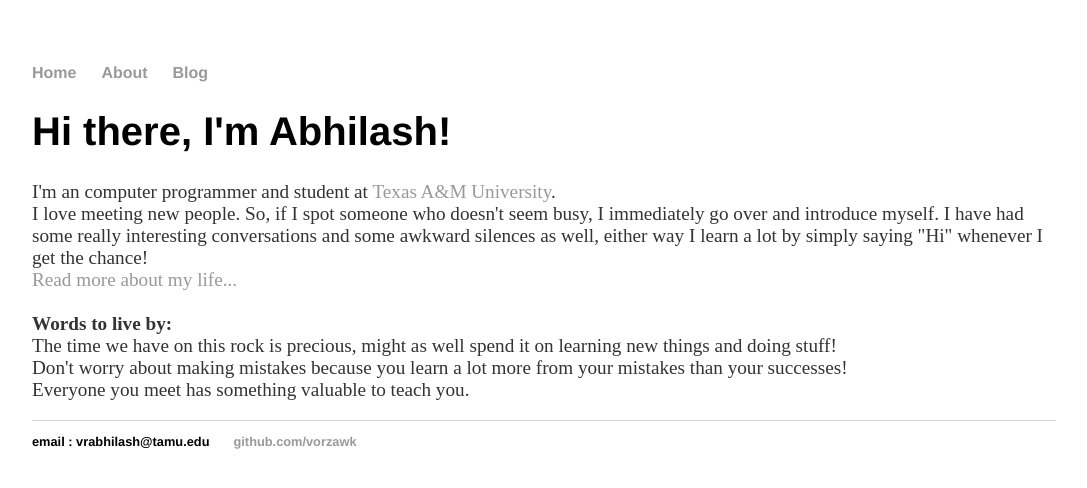
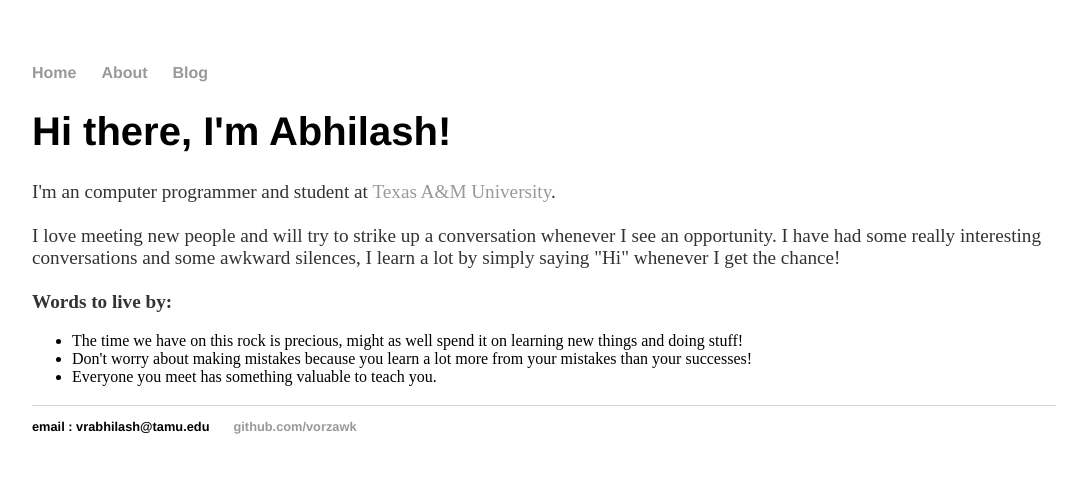
Before and after one commit to vorzawk/vorzawk.github.io, a Jekyll site: the page built from index.md, in a window 1280 px wide. Shown: the top 488 px of the page, without its empty margins (96-1183 px from the left). Built offline with Jekyll 4.4.1, drawn with Linux system fonts in a browser that asks for light colours.

Commit message:
minor improvements

```diff
--- a/index.md
+++ b/index.md
@@ -3,22 +3,20 @@
 # Edit theme's home layout instead if you wanna make some changes
 # See: https://jekyllrb.com/docs/themes/#overriding-theme-defaults
 layout: default
+title: Live to learn, Learn to grow
 ---
-<head>
-<title> Live to learn, Learn to grow </title>
-</head>
 <div class="blurb">
 <h1>Hi there, I'm Abhilash!</h1>
 <p>I'm an computer programmer and student at <a href="https://www.tamu.edu/">Texas A&M University</a>.
-<br>
-I love meeting new people.
-So, if I spot someone who doesn't seem busy, I immediately go over and introduce myself.
-I have had some really interesting conversations and some awkward silences as well, either way I learn a lot by simply saying "Hi" whenever I get the chance!
-<br><a href="/about">Read more about my life...</a>
+<br><br>
+I love meeting new people and will try to strike up a conversation whenever I see an opportunity.
+I have had some really interesting conversations and some awkward silences, I learn a lot by simply saying "Hi" whenever I get the chance!
 <br><br>
 <b>Words to live by:</b> <br>
-The time we have on this rock is precious, might as well spend it on learning new things and doing stuff!<br>
-Don't worry about making mistakes because you learn a lot more from your mistakes than your successes!  <br>
-Everyone you meet has something valuable to teach you.
+<ul>
+<li>The time we have on this rock is precious, might as well spend it on learning new things and doing stuff!</li>
+<li>Don't worry about making mistakes because you learn a lot more from your mistakes than your successes!</li>
+<li>Everyone you meet has something valuable to teach you.</li>
+</ul>
 </p>
 </div><!-- /.blurb -->
--- a/kbeznak-parmatonic.html
+++ b/kbeznak-parmatonic.html
@@ -4,5 +4,5 @@ title: kbeznak-parmatonic
 description: Everything you need to know about kbeznak-parmatonic
 ---
 <body>
-  <p> Part of homework 2 for CSCE670: Info Retrieval</p>
+  <p> Coming soon! </p>
 </body>
```
Also changed, not shown: about.md (+2 -4 lines).
